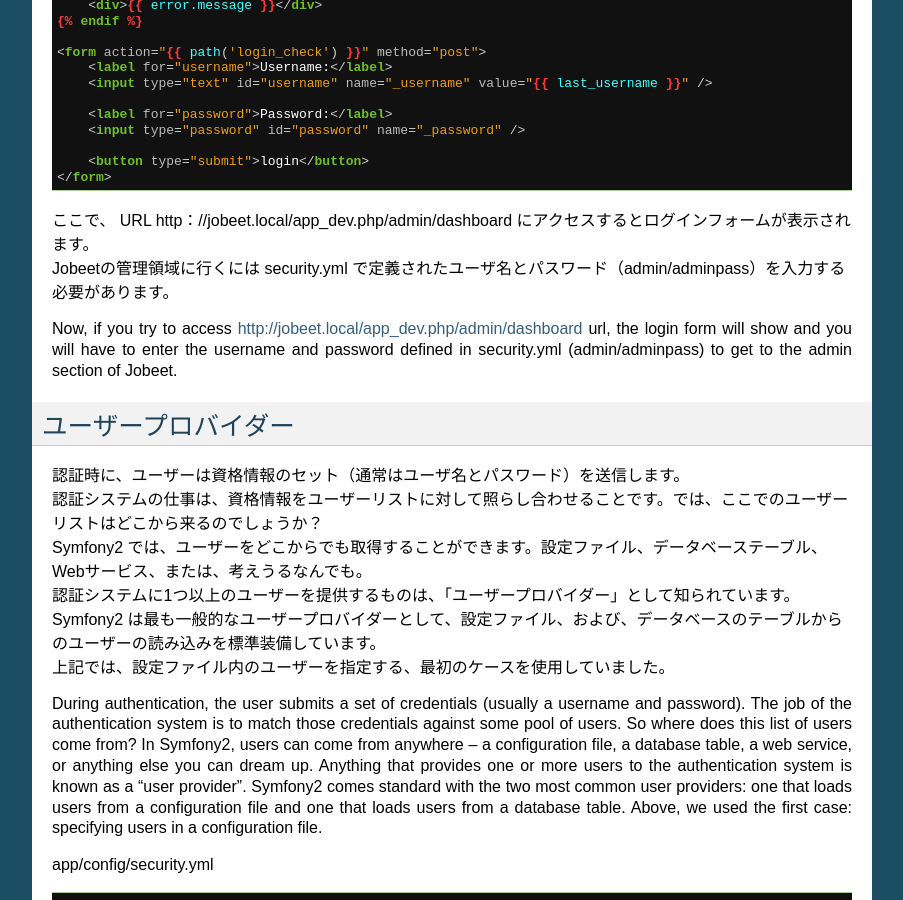
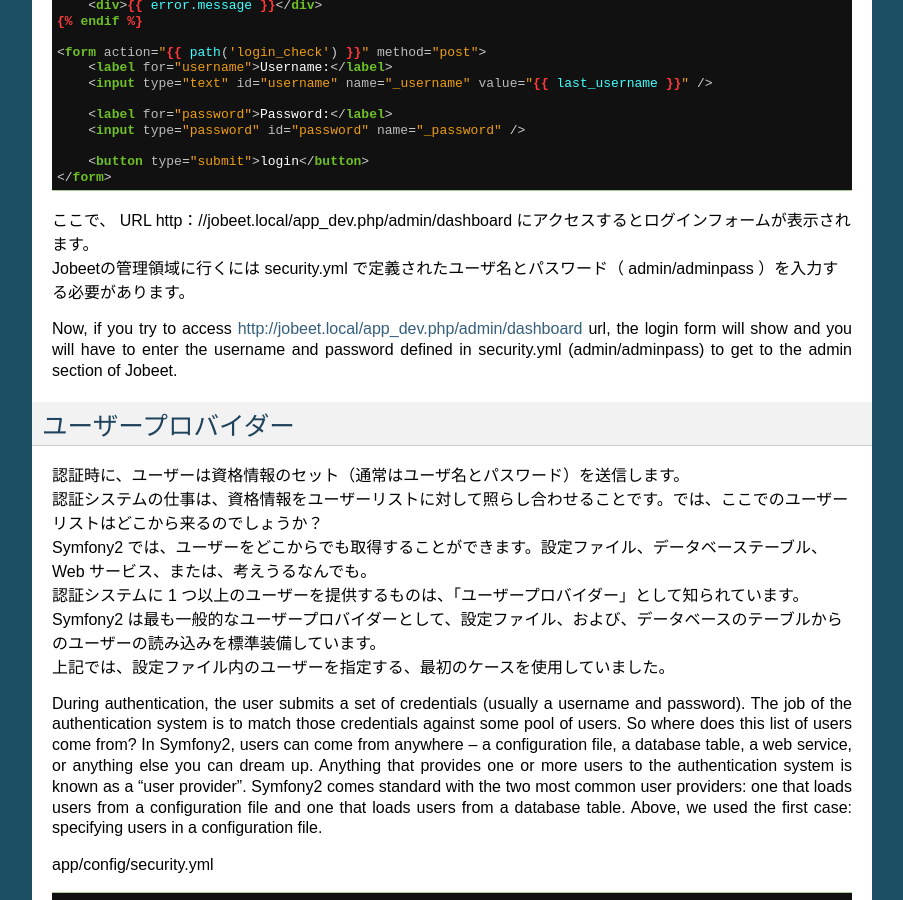
Before and after one commit to symfony-japan-old/symfony2-jobeet-ja, a Sphinx documentation site: the page built from source/day-13-security.rst, in a window 1280 px wide and 900 px high, scrolled down 2740 px. Shown: the whole window, without its empty margins (198-1101 px from the left). Built offline with Sphinx 7.4.7, drawn with Linux system fonts in a browser that asks for light colours; some of the changed text lies outside the part shown.

Commit message:
微調整

```diff
--- a/source/day-13-security.rst
+++ b/source/day-13-security.rst
@@ -53,7 +53,7 @@
        encoders:
            Symfony\Component\Security\Core\User\User: plaintext
 
-| この設定は、 /admin セクション(/admin で始まるすべてのURL)を安全にし、 ROLE_ADMIN をもつユーザーのみアクセスを許可します。( ``access_control`` の項目を参照ください）。
+| この設定は、 /admin セクション( /admin で始まるすべての URL )を安全にし、 ROLE_ADMIN をもつユーザーのみアクセスを許可します。( ``access_control`` の項目を参照ください）。
 | この例では、``admin`` ユーザが設定ファイルで（ ``providers`` の箇所）に定義されていますが、パスワードがエンコーダで符号化されていません。
 | ユーザーを認証するためには伝統的にログインフォームを使用しますが、それを有効にする必要があります。
 | まず、ログインフォームの表示(すなわち /login )とログインフォームの送信の処理(すなわち /login_check )の二つのルートを作成します。
@@ -146,7 +146,7 @@
    </form>
 
 | ここで、 URL http：//jobeet.local/app_dev.php/admin/dashboard にアクセスするとログインフォームが表示されます。
-| Jobeetの管理領域に行くには security.yml で定義されたユーザ名とパスワード（admin/adminpass）を入力する必要があります。
+| Jobeetの管理領域に行くには security.yml で定義されたユーザ名とパスワード（ admin/adminpass ）を入力する必要があります。
 Now, if you try to access http://jobeet.local/app_dev.php/admin/dashboard url, the login form will show and
 you will have to enter the username and password defined in security.yml (admin/adminpass) to get to the admin section of Jobeet.
 
@@ -155,8 +155,8 @@
 
 | 認証時に、ユーザーは資格情報のセット（通常はユーザ名とパスワード）を送信します。
 | 認証システムの仕事は、資格情報をユーザーリストに対して照らし合わせることです。では、ここでのユーザーリストはどこから来るのでしょうか？
-| Symfony2 では、ユーザーをどこからでも取得することができます。設定ファイル、データベーステーブル、Webサービス、または、考えうるなんでも。
-| 認証システムに1つ以上のユーザーを提供するものは、「ユーザープロバイダー」として知られています。
+| Symfony2 では、ユーザーをどこからでも取得することができます。設定ファイル、データベーステーブル、 Web サービス、または、考えうるなんでも。
+| 認証システムに 1 つ以上のユーザーを提供するものは、「ユーザープロバイダー」として知られています。
 | Symfony2 は最も一般的なユーザープロバイダーとして、設定ファイル、および、データベースのテーブルからのユーザーの読み込みを標準装備しています。
 | 上記では、設定ファイル内のユーザーを指定する、最初のケースを使用していました。
 During authentication, the user submits a set of credentials (usually a username and password).
@@ -348,7 +348,7 @@
    encoders:
      Ibw\JobeetBundle\Entity\User: sha512
 
-| また、新しいUserクラス用のエンコーダをパスワードの暗号化のため SHA512 アルゴリズムを使用するように変更しました。
+| また、新しい User クラス用のエンコーダをパスワードの暗号化のため SHA512 アルゴリズムを使用するように変更しました。
 | これですべてセットアップされましたので、最初のユーザーを作成する必要があります。
 | これを行うためには、新しい symfony コマンドを作成します。
 We also changed the encoder for our new User class to use the sha512 algorithm to encrypt passwords.
@@ -435,7 +435,7 @@
                    target: /
        # ...
 
-| ファイアウォールがすべての面倒を見るため、  URL (/logout)用のコントローラを実装する必要はありません。
+| ファイアウォールがすべての面倒を見るため、  URL ( /logout )用のコントローラを実装する必要はありません。
 | URL 生成に使用できるよう、ルートを作成してみましょう：
 You will not need to implement a controller for the /logout URL as the firewall takes care of everything.
 Let’s create a route so that you can use it to generate the URL:
@@ -492,7 +492,7 @@
    // in another controller for another request
    $foo = $session->get('foo');
 
-| 残念なことに、Jobeetユーザーのストーリーにはユーザーセッションに何かを保存する要件は含まれていません。
+| 残念なことに、 Jobeet ユーザーのストーリーにはユーザーセッションに何かを保存する要件は含まれていません。
 | そこで、新しい要件を追加してみましょう：求人の閲覧を容易にするため、ユーザが閲覧した最後の3つのジョブは、後で求人ページに戻れるリンクがメニューに表示されるべきです。
 | ユーザーが求人ページにアクセスすると、表示された ``Job`` オブジェクトは、セッションでのユーザーの履歴に追加・保存される必要があります。：
 Unfortunately, the Jobeet user stories have no requirement that includes storing something in the user session.
@@ -589,8 +589,8 @@
        // ...
    }
 
-| getFlashBag()->add() 関数の最初の引数は、フラッシュの識別子で、、2つ目は表示するためのメッセージです。
-| 自由にフラッシュの名前を定義できますが、notice と error の2つがより一般的です。
+| getFlashBag()->add() 関数の最初の引数は、フラッシュの識別子で、 2 つ目は表示するためのメッセージです。
+| 自由にフラッシュの名前を定義できますが、 notice と error の 2 つがより一般的です。
 | フラッシュ·メッセージを表示するためそれらをテンプレートに含める必要があります。
 | layout.html.twig テンプレートで行いました。
 The first argument of the getFlashBag()->add() function is the identifier of the flash and the second one is the message to display.
--- a/source/day-19-internationalization-and-localization.rst
+++ b/source/day-19-internationalization-and-localization.rst
@@ -572,7 +572,7 @@
 ------------
 
 | 国際化されたウェブサイトは、ユーザーインターフェイスが複数の言語に翻訳されることを意味します。
-| それは、ここでは、デフォルトでは英語とフランス語になります。
+| それは、ここでは、デフォルトの英語とフランス語になります。
 | テンプレートを翻訳するためには、Twig タグ ``{% trans %}`` を使用します。
 | Symfony がテンプレートをレンダリングする際に ``{% trans %}`` タグが発見するたびに、現在のユーザーの culture 用の翻訳を探します。
 | 翻訳が見つかった場合はそれが使用され、見つからなかった場合は、翻訳されるはずの文字列をフォールバックの値として使用します。
```
Also changed, not shown: source/day-15-web-services.rst (+4 -6 lines), source/day-18-ajax.rst (+6 -6 lines).
